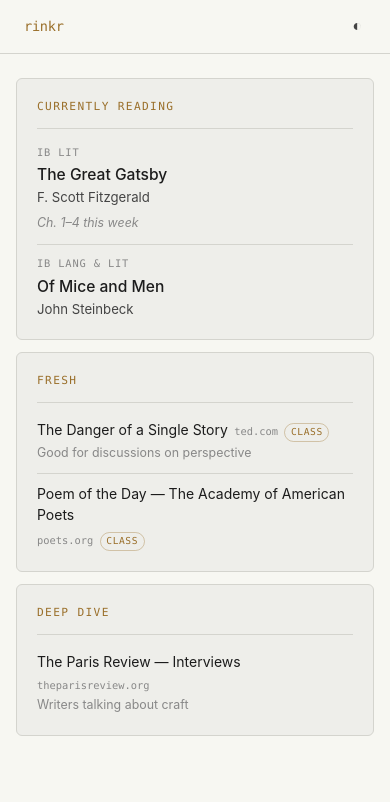
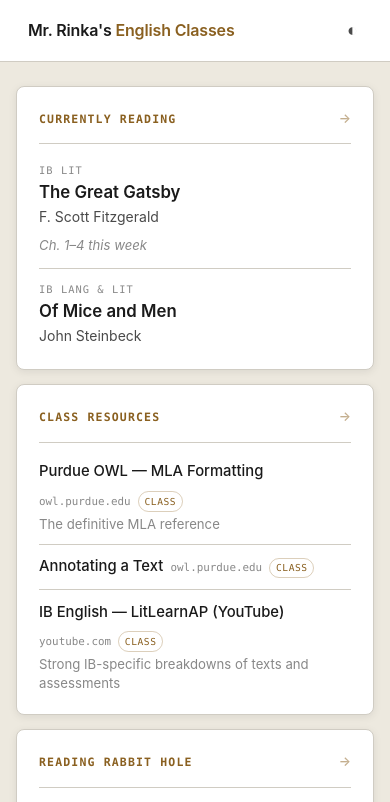
Before and after one commit to jrinka/rinkr-site, a website: page index.html in a window 390 px wide. Both pictures are taken after a click on the button "toggle theme". Shown: the top 802 px of the page. Drawn offline with Linux system fonts and the light colour scheme.

Commit message:
Rename site + sections; larger type; contrast cards; detail pages
- Site title: Mr. Rinka's English Classes
- Sections: Currently Reading / Class Resources / Reading Rabbit Hole
- White cards on warm cream (light), stronger surface contrast (dark)
- Base font 17px; bolder weights throughout
- Column headers are links (→) to reading.html, resources.html, rabbit-hole.html
- Create stub detail pages for all three sections

Co-Authored-By: Claude Sonnet 4.6 <noreply@anthropic.com>

```diff
--- a/content.json
+++ b/content.json
@@ -13,21 +13,33 @@
       "note": ""
     }
   ],
-  "fresh": [
+  "resources": [
+    {
+      "title": "Purdue OWL — MLA Formatting",
+      "url": "https://owl.purdue.edu/owl/research_and_citation/mla_style/mla_formatting_and_style_guide/mla_general_format.html",
+      "note": "The definitive MLA reference",
+      "for": "students"
+    },
+    {
+      "title": "Annotating a Text",
+      "url": "https://owl.purdue.edu/owl/general_writing/the_writing_process/reading_to_write/annotating_a_text.html",
+      "note": "",
+      "for": "students"
+    },
+    {
+      "title": "IB English — LitLearnAP (YouTube)",
+      "url": "https://www.youtube.com/@LitLearnAP",
+      "note": "Strong IB-specific breakdowns of texts and assessments",
+      "for": "students"
+    }
+  ],
+  "rabbit": [
     {
       "title": "The Danger of a Single Story",
       "url": "https://www.ted.com/talks/chimamanda_ngozi_adichie_the_danger_of_a_single_story",
-      "note": "Good for discussions on perspective",
+      "note": "Chimamanda Ngozi Adichie — required viewing for any English student",
       "for": "students"
     },
-    {
-      "title": "Poem of the Day — The Academy of American Poets",
-      "url": "https://poets.org/poem-a-day",
-      "note": "",
-      "for": "students"
-    }
-  ],
-  "deep": [
     {
       "title": "The Paris Review — Interviews",
       "url": "https://www.theparisreview.org/interviews",
--- a/css/style.css
+++ b/css/style.css
@@ -1,58 +1,63 @@
 *, *::before, *::after { box-sizing: border-box; margin: 0; padding: 0; }
 
 :root {
-  --bg: #0d1117;
-  --surface: #161b22;
-  --border: #21262d;
-  --border-hover: #444;
-  --text: #c9d1d9;
-  --text-dim: #8b949e;
-  --text-faint: #6e7681;
+  --bg: #0a0f16;
+  --surface: #131a24;
+  --border: #2a3344;
+  --border-hover: #3d5070;
+  --text: #d4dce8;
+  --text-dim: #8a9ab0;
+  --text-faint: #5a6a80;
   --accent: #c9a84c;
-  --accent-dim: rgba(201, 168, 76, 0.08);
-  --accent-border: rgba(201, 168, 76, 0.32);
+  --accent-dim: rgba(201, 168, 76, 0.1);
+  --accent-border: rgba(201, 168, 76, 0.35);
 
   --font-sans: -apple-system, BlinkMacSystemFont, 'Segoe UI', system-ui, sans-serif;
   --font-mono: ui-monospace, 'SF Mono', 'Fira Code', Menlo, monospace;
-  --radius: 6px;
+  --radius: 8px;
 }
 
 [data-theme="light"] {
-  --bg: #f7f7f2;
-  --surface: #eeeeea;
-  --border: #d4d4ce;
-  --border-hover: #aaaaaa;
-  --text: #1c1c1c;
-  --text-dim: #444444;
+  --bg: #ede9df;
+  --surface: #ffffff;
+  --border: #d0ccc3;
+  --border-hover: #a09890;
+  --text: #1a1a1a;
+  --text-dim: #4a4a4a;
   --text-faint: #888888;
-  --accent: #9a6f2a;
-  --accent-dim: rgba(154, 111, 42, 0.1);
-  --accent-border: rgba(154, 111, 42, 0.35);
+  --accent: #8a6020;
+  --accent-dim: rgba(138, 96, 32, 0.08);
+  --accent-border: rgba(138, 96, 32, 0.3);
 }
 
 body {
   background: var(--bg);
   color: var(--text);
   font-family: var(--font-sans);
-  font-size: 16px;
-  line-height: 1.5;
+  font-size: 17px;
+  line-height: 1.6;
   min-height: 100vh;
 }
 
 /* Header */
 .site-header {
-  padding: 0.9rem 1.5rem;
+  padding: 1.1rem 1.75rem;
   border-bottom: 1px solid var(--border);
   display: flex;
   align-items: center;
   justify-content: space-between;
+  background: var(--surface);
 }
 
-.site-title {
-  font-family: var(--font-mono);
-  font-size: 0.85rem;
+.site-name {
+  font-size: 1rem;
+  font-weight: 600;
+  color: var(--text);
+  letter-spacing: -0.01em;
+}
+
+.site-name span {
   color: var(--accent);
-  letter-spacing: -0.02em;
 }
 
 .theme-toggle {
@@ -60,28 +65,28 @@ body {
   border: none;
   color: var(--text-dim);
   cursor: pointer;
-  font-size: 1rem;
+  font-size: 1.1rem;
   padding: 0.25rem;
   line-height: 1;
   transition: color 0.15s;
 }
 .theme-toggle:hover { color: var(--accent); }
 
-/* Layout — mobile: stacked, desktop: 3 columns */
+/* Layout */
 .main {
-  max-width: 1100px;
+  max-width: 1160px;
   margin: 0 auto;
   padding: 1.5rem 1rem;
   display: grid;
   grid-template-columns: 1fr;
-  gap: 0.75rem;
+  gap: 0.875rem;
 }
 
 @media (min-width: 800px) {
   .main {
     grid-template-columns: repeat(3, 1fr);
-    gap: 1rem;
-    padding: 2rem 1.5rem;
+    gap: 1.125rem;
+    padding: 2rem 1.75rem;
     align-items: start;
   }
 }
@@ -91,26 +96,48 @@ body {
   background: var(--surface);
   border: 1px solid var(--border);
   border-radius: var(--radius);
-  padding: 1.25rem;
-  transition: border-color 0.2s;
+  padding: 1.375rem;
+  box-shadow: 0 1px 4px rgba(0,0,0,0.12);
 }
-.section:hover { border-color: var(--border-hover); }
 
-.section-title {
-  display: block;
+[data-theme="light"] .section {
+  box-shadow: 0 2px 8px rgba(0,0,0,0.08);
+}
+
+.section-title-link {
+  display: flex;
+  align-items: center;
+  justify-content: space-between;
+  gap: 0.5rem;
   font-family: var(--font-mono);
-  font-size: 0.7rem;
+  font-size: 0.72rem;
+  font-weight: 600;
   text-transform: uppercase;
-  letter-spacing: 0.12em;
+  letter-spacing: 0.1em;
   color: var(--accent);
-  margin-bottom: 1rem;
-  padding-bottom: 0.75rem;
+  text-decoration: none;
+  margin-bottom: 1.1rem;
+  padding-bottom: 0.875rem;
   border-bottom: 1px solid var(--border);
+  transition: opacity 0.15s;
+}
+.section-title-link:hover { opacity: 0.75; }
+
+.section-title-link .arrow {
+  font-family: var(--font-sans);
+  font-size: 0.8rem;
+  opacity: 0.5;
+  transition: transform 0.15s, opacity 0.15s;
+  letter-spacing: 0;
+}
+.section-title-link:hover .arrow {
+  transform: translateX(3px);
+  opacity: 1;
 }
 
 /* Reading entries */
 .reading-entry {
-  padding: 0.7rem 0;
+  padding: 0.75rem 0;
   border-bottom: 1px solid var(--border);
 }
 .reading-entry:first-child { padding-top: 0; }
@@ -121,25 +148,26 @@ body {
   font-size: 0.65rem;
   color: var(--text-faint);
   text-transform: uppercase;
-  letter-spacing: 0.08em;
+  letter-spacing: 0.1em;
   margin-bottom: 0.2rem;
 }
 
 .reading-title {
-  font-size: 0.975rem;
-  font-weight: 500;
+  font-size: 1.05rem;
+  font-weight: 600;
   color: var(--text);
+  line-height: 1.3;
 }
 
 .reading-author {
-  font-size: 0.825rem;
+  font-size: 0.875rem;
   color: var(--text-dim);
-  margin-top: 0.1rem;
+  margin-top: 0.15rem;
 }
 
 .reading-note {
-  margin-top: 0.35rem;
-  font-size: 0.775rem;
+  margin-top: 0.4rem;
+  font-size: 0.825rem;
   color: var(--text-faint);
   font-style: italic;
 }
@@ -148,10 +176,10 @@ body {
 .link-list { display: grid; }
 
 .link-item {
-  padding: 0.6rem 0;
+  padding: 0.65rem 0;
   border-bottom: 1px solid var(--border);
   display: grid;
-  gap: 0.15rem;
+  gap: 0.2rem;
 }
 .link-item:first-child { padding-top: 0; }
 .link-item:last-child { border-bottom: none; padding-bottom: 0; }
@@ -159,21 +187,22 @@ body {
 .link-row {
   display: flex;
   align-items: baseline;
-  gap: 0.4rem;
+  gap: 0.45rem;
   flex-wrap: wrap;
 }
 
 .link-title {
   color: var(--text);
   text-decoration: none;
-  font-size: 0.875rem;
+  font-size: 0.925rem;
+  font-weight: 500;
   transition: color 0.12s;
 }
 .link-title:hover { color: var(--accent); }
 
 .link-domain {
   font-family: var(--font-mono);
-  font-size: 0.65rem;
+  font-size: 0.68rem;
   color: var(--text-faint);
   flex-shrink: 0;
 }
@@ -191,12 +220,52 @@ body {
 }
 
 .link-note {
-  font-size: 0.775rem;
+  font-size: 0.825rem;
   color: var(--text-faint);
+  line-height: 1.4;
 }
 
 /* States */
 .empty, .loading {
   color: var(--text-faint);
-  font-size: 0.85rem;
+  font-size: 0.875rem;
 }
+
+/* Full-page layout (reading.html, resources.html, rabbit-hole.html) */
+.page-header {
+  padding: 2rem 1.75rem 1.5rem;
+  border-bottom: 1px solid var(--border);
+}
+
+.page-back {
+  font-family: var(--font-mono);
+  font-size: 0.75rem;
+  color: var(--text-faint);
+  text-decoration: none;
+  letter-spacing: 0.05em;
+  display: inline-flex;
+  align-items: center;
+  gap: 0.35rem;
+  margin-bottom: 0.75rem;
+  transition: color 0.15s;
+}
+.page-back:hover { color: var(--accent); }
+
+.page-title {
+  font-size: 1.6rem;
+  font-weight: 700;
+  color: var(--text);
+  letter-spacing: -0.02em;
+}
+
+.page-desc {
+  margin-top: 0.4rem;
+  font-size: 0.925rem;
+  color: var(--text-dim);
+}
+
+.page-content {
+  max-width: 680px;
+  margin: 0 auto;
+  padding: 2rem 1.75rem;
+}
--- a/index.html
+++ b/index.html
@@ -3,41 +3,44 @@
 <head>
   <meta charset="UTF-8">
   <meta name="viewport" content="width=device-width, initial-scale=1.0">
-  <title>rinkr</title>
+  <title>Mr. Rinka's English Classes</title>
   <link rel="stylesheet" href="css/style.css">
 </head>
 <body>
 
   <header class="site-header">
-    <span class="site-title">rinkr</span>
+    <div class="site-name">Mr. Rinka's <span>English Classes</span></div>
     <button class="theme-toggle" id="theme-toggle" title="toggle theme">◐</button>
   </header>
 
   <main class="main">
 
     <section class="section">
-      <div class="section-header">
-        <span class="section-title">Currently Reading</span>
-      </div>
+      <a href="/reading" class="section-title-link">
+        Currently Reading
+        <span class="arrow">→</span>
+      </a>
       <div id="reading-list" class="reading-list">
         <div class="loading">loading…</div>
       </div>
     </section>
 
     <section class="section">
-      <div class="section-header">
-        <span class="section-title">Fresh</span>
-      </div>
-      <div id="fresh-list" class="link-list">
+      <a href="/resources" class="section-title-link">
+        Class Resources
+        <span class="arrow">→</span>
+      </a>
+      <div id="resources-list" class="link-list">
         <div class="loading">loading…</div>
       </div>
     </section>
 
     <section class="section">
-      <div class="section-header">
-        <span class="section-title">Deep Dive</span>
-      </div>
-      <div id="deep-list" class="link-list">
+      <a href="/rabbit-hole" class="section-title-link">
+        Reading Rabbit Hole
+        <span class="arrow">→</span>
+      </a>
+      <div id="rabbit-list" class="link-list">
         <div class="loading">loading…</div>
       </div>
     </section>
--- a/js/app.js
+++ b/js/app.js
@@ -21,42 +21,9 @@ function domain(url) {
   try { return new URL(url).hostname.replace(/^www\./, ''); } catch { return ''; }
 }
 
-// Load & render content.json
-async function load() {
-  let data;
-  try {
-    const res = await fetch('/content.json');
-    if (!res.ok) throw new Error(res.status);
-    data = await res.json();
-  } catch {
-    ['reading-list', 'fresh-list', 'deep-list'].forEach(id => {
-      document.getElementById(id).innerHTML = '<div class="empty">Could not load.</div>';
-    });
-    return;
-  }
-
-  // Reading list
-  const readingEl = document.getElementById('reading-list');
-  if (!data.reading || data.reading.length === 0) {
-    readingEl.innerHTML = '<div class="empty">Nothing assigned yet.</div>';
-  } else {
-    readingEl.innerHTML = data.reading.map(b => `
-      <div class="reading-entry">
-        <div class="reading-class">${esc(b.class)}</div>
-        <div class="reading-title">${esc(b.title)}</div>
-        <div class="reading-author">${esc(b.author)}</div>
-        ${b.note ? `<div class="reading-note">${esc(b.note)}</div>` : ''}
-      </div>
-    `).join('');
-  }
-
-  // Fresh + Deep Dive (same link format, different sections)
-  renderLinks('fresh-list', data.fresh, 'Nothing posted yet.');
-  renderLinks('deep-list', data.deep, 'Nothing posted yet.');
-}
-
 function renderLinks(id, items, emptyMsg) {
   const el = document.getElementById(id);
+  if (!el) return;
   if (!items || items.length === 0) {
     el.innerHTML = `<div class="empty">${emptyMsg}</div>`;
     return;
@@ -73,4 +40,41 @@ function renderLinks(id, items, emptyMsg) {
   `).join('');
 }
 
+// Load & render content.json
+async function load() {
+  let data;
+  try {
+    const res = await fetch('/content.json');
+    if (!res.ok) throw new Error(res.status);
+    data = await res.json();
+  } catch {
+    ['reading-list', 'resources-list', 'rabbit-list'].forEach(id => {
+      const el = document.getElementById(id);
+      if (el) el.innerHTML = '<div class="empty">Could not load.</div>';
+    });
+    return;
+  }
+
+  // Currently Reading
+  const readingEl = document.getElementById('reading-list');
+  if (readingEl) {
+    if (!data.reading || data.reading.length === 0) {
+      readingEl.innerHTML = '<div class="empty">Nothing assigned yet.</div>';
+    } else {
+      readingEl.innerHTML = data.reading.map(b => `
+        <div class="reading-entry">
+          <div class="reading-class">${esc(b.class)}</div>
+          <div class="reading-title">${esc(b.title)}</div>
+          <div class="reading-author">${esc(b.author)}</div>
+          ${b.note ? `<div class="reading-note">${esc(b.note)}</div>` : ''}
+        </div>
+      `).join('');
+    }
+  }
+
+  // Class Resources + Reading Rabbit Hole
+  renderLinks('resources-list', data.resources, 'Nothing posted yet.');
+  renderLinks('rabbit-list', data.rabbit, 'Nothing posted yet.');
+}
+
 load();
```
Also changed, not shown: rabbit-hole.html (added, +30 -0 lines), reading.html (added, +30 -0 lines), resources.html (added, +30 -0 lines).
